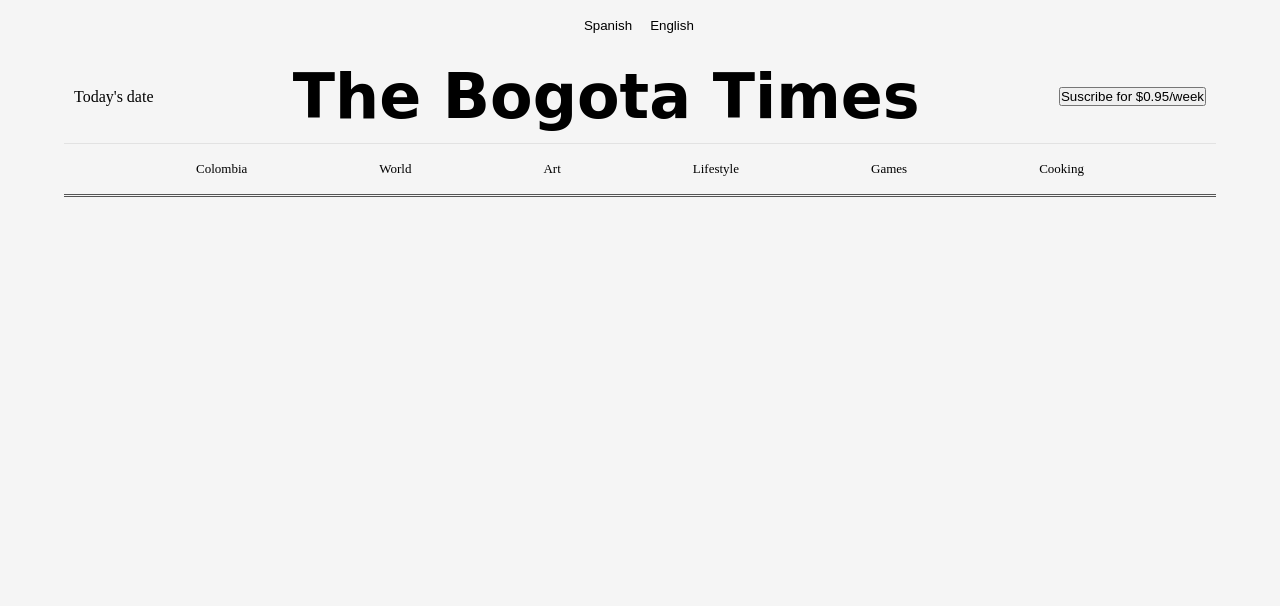
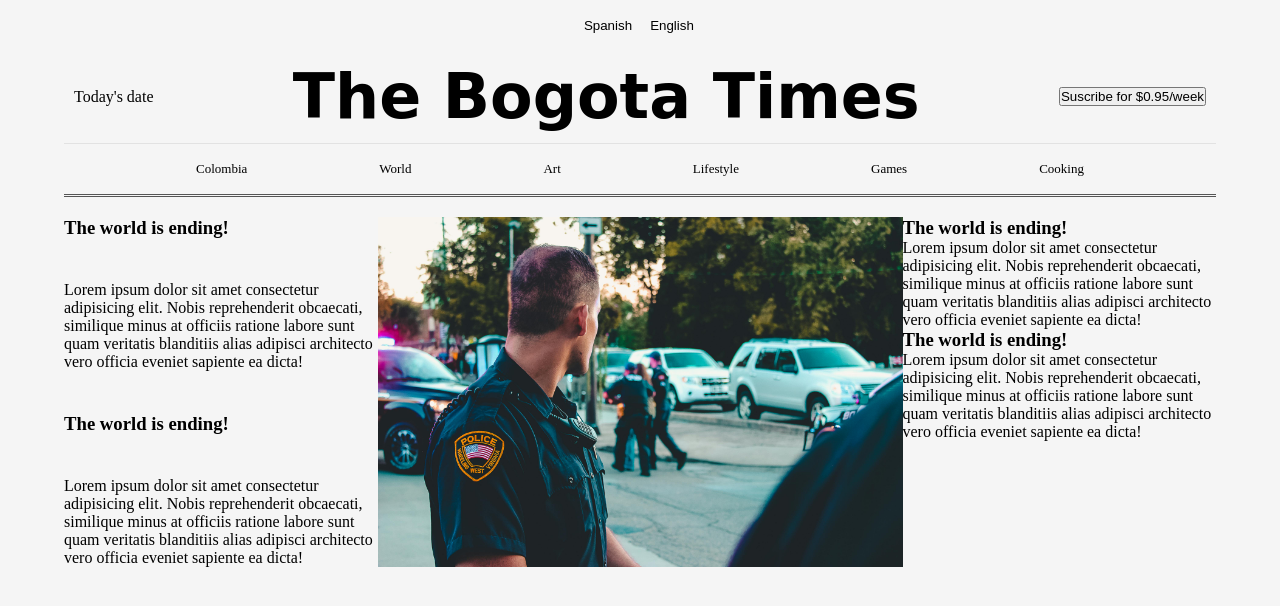
Before and after one commit to JUANESSMURF/bogota-times, a plain HTML site: page index.html in a window 1280 px wide. Drawn offline with Linux system fonts and the light colour scheme; a web font is replaced by a local one.

Commit message:
4. CREATING NEWS SECTION AND STYLING WITH FLEX BOX

```diff
--- a/index.html
+++ b/index.html
@@ -36,7 +36,21 @@
         </div>
     </header>
     <main>
-
+        <div class="news-container">
+            <div class="news-section">
+                <h3>The world is ending!</h3>
+                <p>Lorem ipsum dolor sit amet consectetur adipisicing elit. Nobis reprehenderit obcaecati, similique minus at officiis ratione labore sunt quam veritatis blanditiis alias adipisci architecto vero officia eveniet sapiente ea dicta!</p>
+                <h3>The world is ending!</h3>
+                <p>Lorem ipsum dolor sit amet consectetur adipisicing elit. Nobis reprehenderit obcaecati, similique minus at officiis ratione labore sunt quam veritatis blanditiis alias adipisci architecto vero officia eveniet sapiente ea dicta!</p>
+            </div>
+            <img src="library/pexels-rosemary-ketchum-1464230.jpg" alt="">
+            <div class="news-right-section">
+                <h3>The world is ending!</h3>
+                <p>Lorem ipsum dolor sit amet consectetur adipisicing elit. Nobis reprehenderit obcaecati, similique minus at officiis ratione labore sunt quam veritatis blanditiis alias adipisci architecto vero officia eveniet sapiente ea dicta!</p>
+                <h3>The world is ending!</h3>
+                <p>Lorem ipsum dolor sit amet consectetur adipisicing elit. Nobis reprehenderit obcaecati, similique minus at officiis ratione labore sunt quam veritatis blanditiis alias adipisci architecto vero officia eveniet sapiente ea dicta!</p>
+            </div>
+        </div>
     </main>
 </body>
 </html>
--- a/styles.css
+++ b/styles.css
@@ -75,6 +75,7 @@ body {
     align-items: center;
     height: 50px;
 
+
 }
 
 .nav-container {
@@ -85,4 +86,26 @@ body {
 
 .nav-menu li:hover{
     text-decoration: 1.5px underline black;
+    cursor: pointer;
 }
+
+/*News section---------*/
+.news-container {
+    display: flex;
+    justify-content: space-between;
+    margin: auto;
+    width: 90%;
+    padding-top: 20px;
+    padding-bottom: 20px;
+}
+
+.news-section {
+    display: flex;
+    justify-content: space-between;
+    flex-direction: column;
+}
+
+.news-container img {
+    width: 100%;
+    height: 350px;
+}
```
Also changed, not shown: library/pexels-rosemary-ketchum-1464230.jpg (added).
